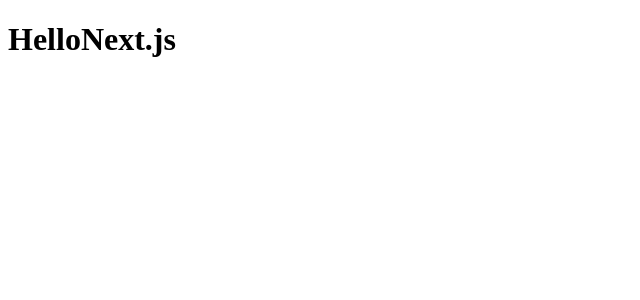
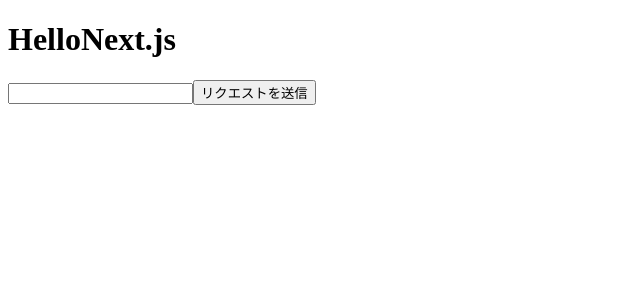
Before and after one commit to mappy0120/duemate-practice, a Next.js app in the folder apps/login-practice/: page / in a window 1280 px wide. Shown: the top 300 px of the page, without its empty margins (0-640 px from the left). Built offline with nearby package versions, Linux system fonts and the light colour scheme.

Commit message:
入力欄とボタンの作成

```diff
--- a/apps/login-practice/app/page.tsx
+++ b/apps/login-practice/app/page.tsx
@@ -2,6 +2,8 @@
   return (
     <>
       <h1>HelloNext.js</h1>
+      <input name="myinput" type="email" />
+      <input type="submit" value="リクエストを送信" />
     </>
   );
 }
```
